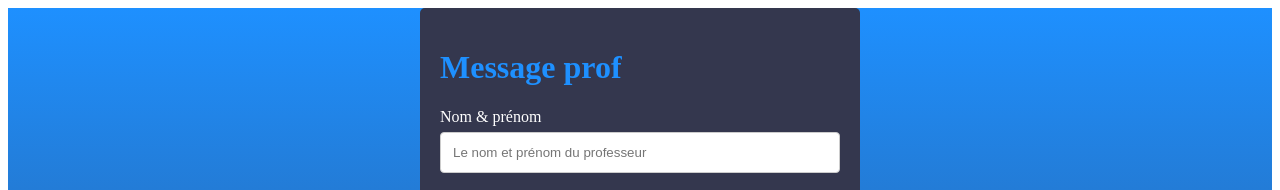
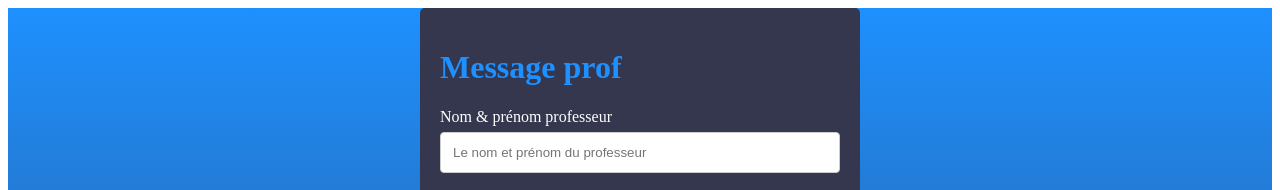
Before and after one commit to Yorodiouf13/Projet-SGBD, an Angular app: page /notes in a window 1280 px wide. Shown: the top 190 px of the page. Built offline with nearby package versions, Linux system fonts and the light colour scheme.

Commit message:
mise à jour des chemins routes

```diff
--- a/src/app/Pages/resp_classe/notes/notes.component.html
+++ b/src/app/Pages/resp_classe/notes/notes.component.html
@@ -2,7 +2,7 @@
     <div class="container">
         <h1>Message prof</h1>
         <form >
-          <label for="fname">Nom & prénom</label>
+          <label for="fname">Nom & prénom professeur</label>
           <input type="text" id="fname" name="firstname" placeholder="Le nom et prénom du professeur">
 
           <label for="sujet">Sujet</label>
--- a/src/app/app.routes.ts
+++ b/src/app/app.routes.ts
@@ -9,7 +9,6 @@ import { NotesComponent } from './Pages/resp_classe/notes/notes.component';
 import { MessRPComponent } from './Pages/resp_classe/mess-rp/mess-rp.component';
 import { CoursComponent } from './Pages/enseignant/cours/cours.component';
 import { DirectivesComponent } from './Pages/enseignant/directives/directives.component';
-import { ReunionComponent } from './Pages/enseignant/reunion/reunion.component';
 import { TdTpComponent } from './Pages/enseignant/td-tp/td-tp.component';
 
 export const routes: Routes = [
```
